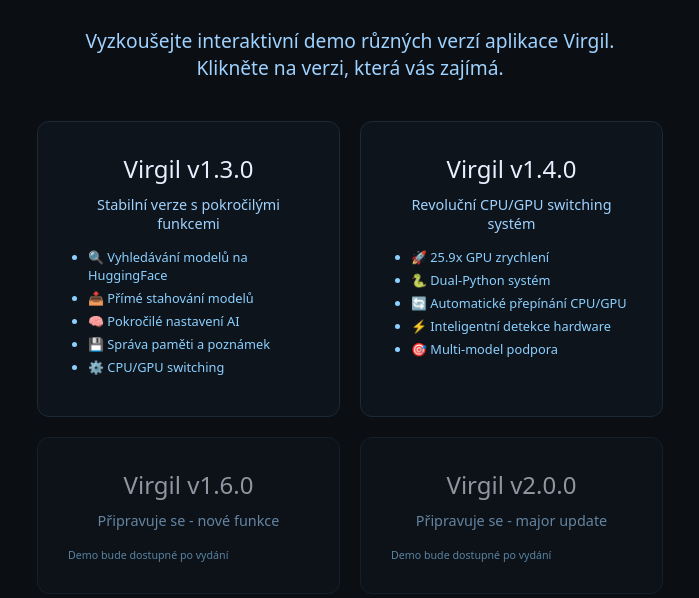
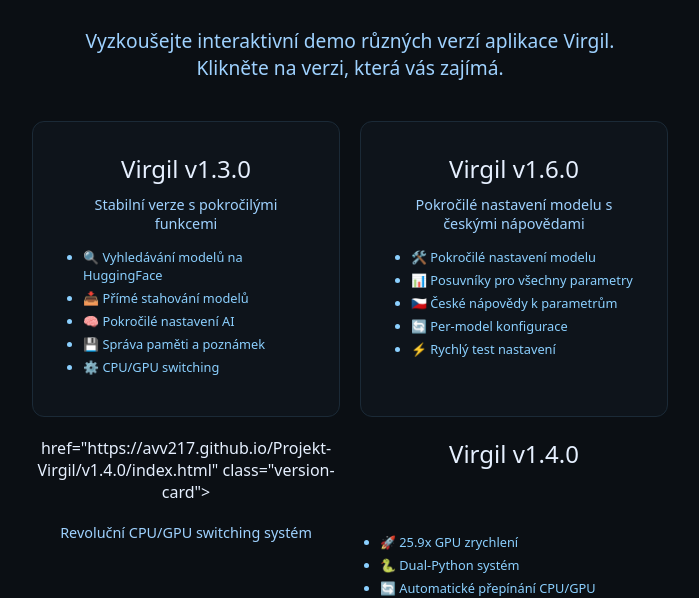
Before and after one commit to avv217/Projekt-Virgil, a plain HTML site: page docs/index.html in a window 1280 px wide. Shown: the part 218-816 px from the top of the page, without its empty margins (290-989 px from the left). Drawn offline with Linux system fonts and the light colour scheme.

Commit message:
Update index.html with Virgil v1.6.0 demo link

```diff
--- a/docs/index.html
+++ b/docs/index.html
@@ -123,7 +123,21 @@
                 </div>
             </a>
 
-            <a href="https://avv217.github.io/Projekt-Virgil/v1.4.0/index.html" class="version-card">
+            <a             <a href="https://avv217.github.io/Projekt-Virgil/v1.6.0/index.html" class="version-card">
+                <div class="version-title">Virgil v1.6.0</div>
+                <div class="version-desc">Pokročilé nastavení modelu s českými nápovědami</div>
+                <div class="version-features">
+                    <ul>
+                        <li>🛠️ Pokročilé nastavení modelu</li>
+                        <li>📊 Posuvníky pro všechny parametry</li>
+                        <li>🇨🇿 České nápovědy k parametrům</li>
+                        <li>🔄 Per-model konfigurace</li>
+                        <li>⚡ Rychlý test nastavení</li>
+                    </ul>
+                </div>
+            </a>
+
+href="https://avv217.github.io/Projekt-Virgil/v1.4.0/index.html" class="version-card">
                 <div class="version-title">Virgil v1.4.0</div>
                 <div class="version-desc">Revoluční CPU/GPU switching systém</div>
                 <div class="version-features">
```
